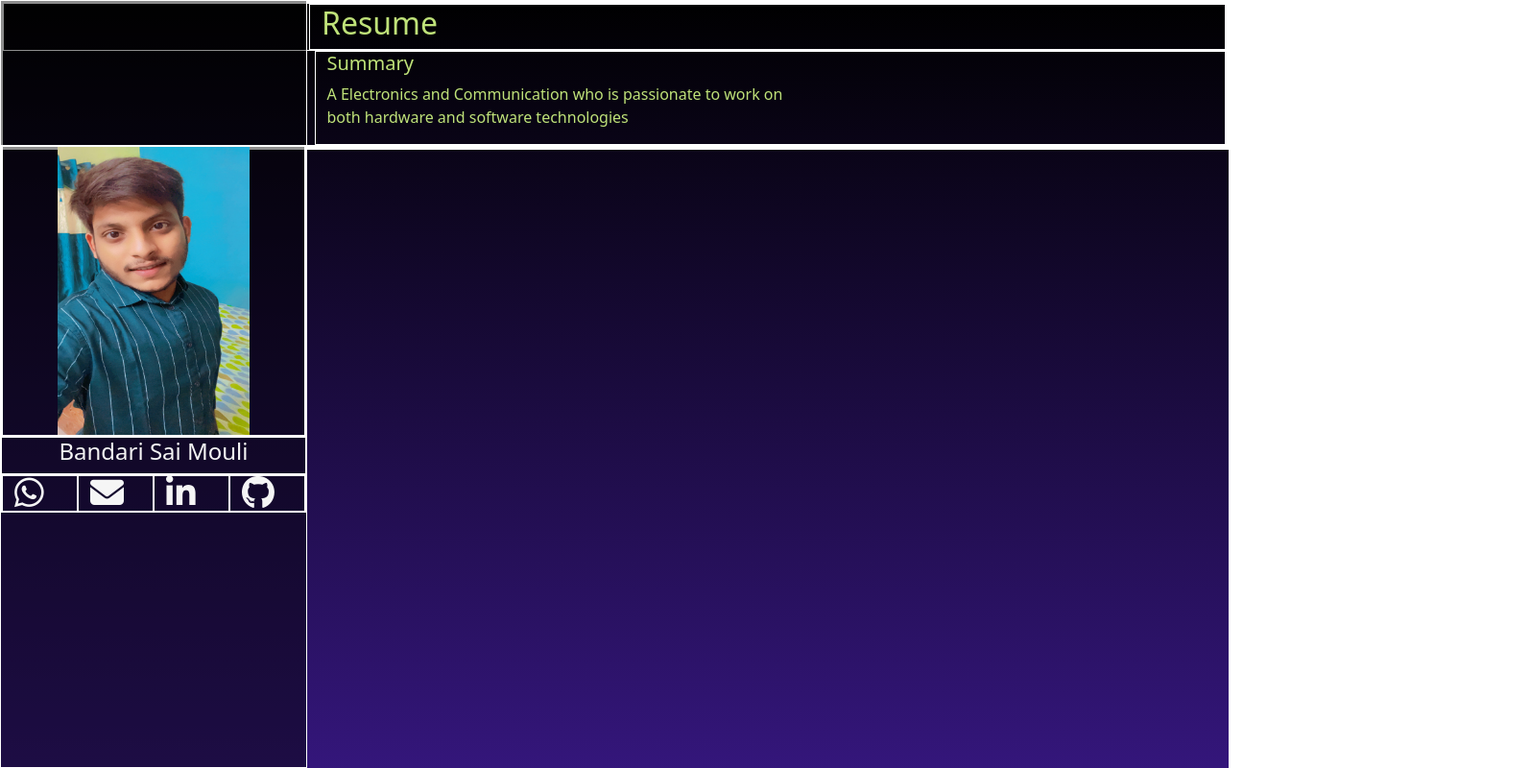
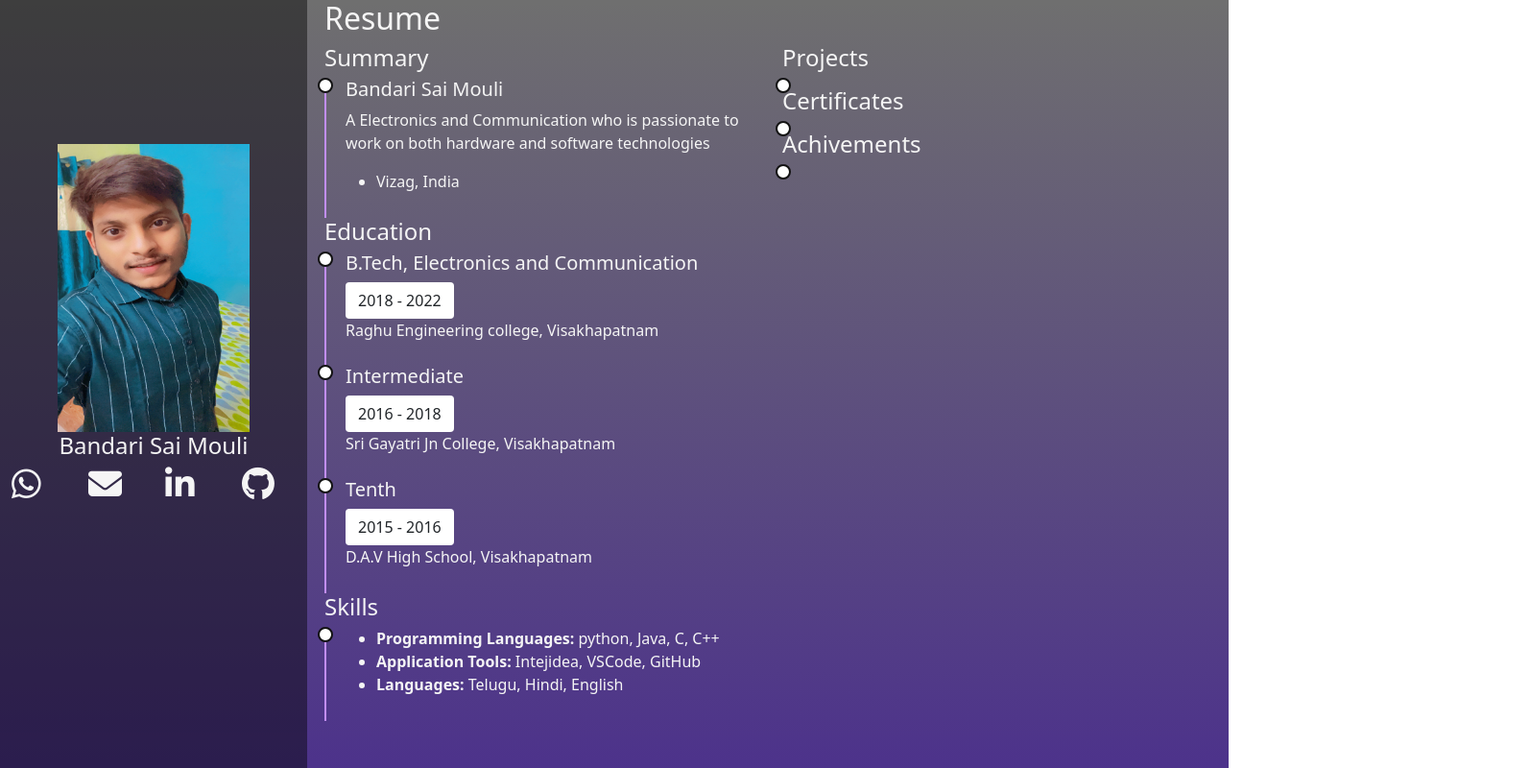
Before and after one commit to SaimouliBandari/myportfolio, a plain HTML site: page resume.html in a window 1280 px wide. Shown: the whole page at 96% size, 1594 px wide, since content can reach past the window. Drawn offline with nearby package versions, Linux system fonts and the light colour scheme.

Commit message:
half resume

```diff
--- a/Css/resume.css
+++ b/Css/resume.css
@@ -1,6 +1,6 @@
 html,body{
     /* background-image: linear-gradient(rgba(0, 25,215), rgba(130,15,180)); */
-    background-image: linear-gradient(rgba(0,0,0),rgb(52, 22, 123));
+    background-image: linear-gradient(rgba(0, 0, 0, 0.563),rgba(52, 22, 123, 0.878));
     background-repeat: no-repeat;
     background-size: 100%;
     height: 100%;
@@ -8,9 +8,9 @@ html,body{
     margin-top: 0px !important;
     color: whitesmoke;
 }
-div {
+/* div {
     border: 1px solid white;
-}
+} */
 .left_box {
     background-color: rgba(4, 4, 4, 0.451) !important;
     /* min-height:790px;
@@ -40,7 +40,21 @@ div {
 .fa {
    font-size: 35px;
 }
+.resume_content{
+    padding: 0 0 10px 20px;
+    margin-top: -2px;
+    border-left: 2px solid #c28ef9;
+    position: relative;
+}
 
-.resume_div {
-    color: rgb(191, 226, 121);
+.resume_content::before{
+    content: "";
+    position: absolute;
+    width: 16px;
+    height: 16px;
+    border-radius: 50px;
+    left: -9px;
+    top: 0;
+    background: #fff;
+    border: 2px solid #121212;
 }
--- a/resume.html
+++ b/resume.html
@@ -40,17 +40,72 @@
                 </div>
             </div>
 
-            <div class="col-12 resume_div">
-                <div class="row">
-                   <div class="col-12 offset-3">
+            <div class="col-12  resume_div">
+                <div class="row offset-3">
+                   <div class="col-12 ">
                     <h2 class="resume_title">Resume</h2>
                    </div>
                 </div>
                 <div class="row offset-3">
-                    <h5 class="summary">
-                        Summary
-                    </h5>
-                    <p>A Electronics and Communication who is passionate to work on <br>both hardware and software technologies</p>
+                    <div class="col-12 col-md-6">
+                        <h4 class="summary">
+                            Summary
+                        </h4>
+                        <div class="resume_content">
+                            <h5>Bandari Sai Mouli</h5>
+                            <p>A Electronics and Communication who is passionate to work on both hardware and software technologies</p>
+
+                            <ul>
+                                <li>Vizag, India</li>
+                            </ul>
+                        </div>
+                        <h4>Education</h4>
+                        <div class="resume_content">
+                            <h5>B.Tech, Electronics and Communication</h5>
+                            <span class="btn" style="background-color:white;"> 2018 - 2022 </span>
+                            <p>Raghu Engineering college, Visakhapatnam</p>
+                        </div>
+                        <div class="resume_content">
+                            <h5>Intermediate</h5>
+                            <span class="btn" style="background-color:white;"> 2016 - 2018 </span>
+                            <p>Sri Gayatri Jn College, Visakhapatnam</p>
+                        </div>
+                        <div class="resume_content">
+                            <h5>Tenth</h5>
+                            <span class="btn" style="background-color:white;"> 2015 - 2016 </span>
+                            <p>D.A.V High School, Visakhapatnam</p>
+                        </div>
+                        <h4>Skills</h4>
+                        <div class="resume_content">
+                            <ul>
+                                <li>
+                                    <b>Programming Languages: </b>python, Java, C, C++
+                                </li>
+                                <li>
+                                    <b>Application Tools: </b>Intejidea, VSCode, GitHub
+                                </li>
+                                <li>
+                                    <b>Languages: </b>Telugu, Hindi, English
+                                </li>
+                            </ul>
+                        </div>
+                    </div>
+
+                    <div class="rol-12 col-md-6">
+                            <h4>Projects</h4>
+                            <div class="resume_content">
+
+                            </div>
+                            <h4>Certificates</h4>
+                            <div class="resume_content">
+
+                            </div>
+                            <h4>Achivements</h4>
+                            <div class="resume_content">
+
+                            </div>
+                    </div>
+
                 </div>
 
                 <div class="row">
```
Also changed, not shown: 5 other files.
